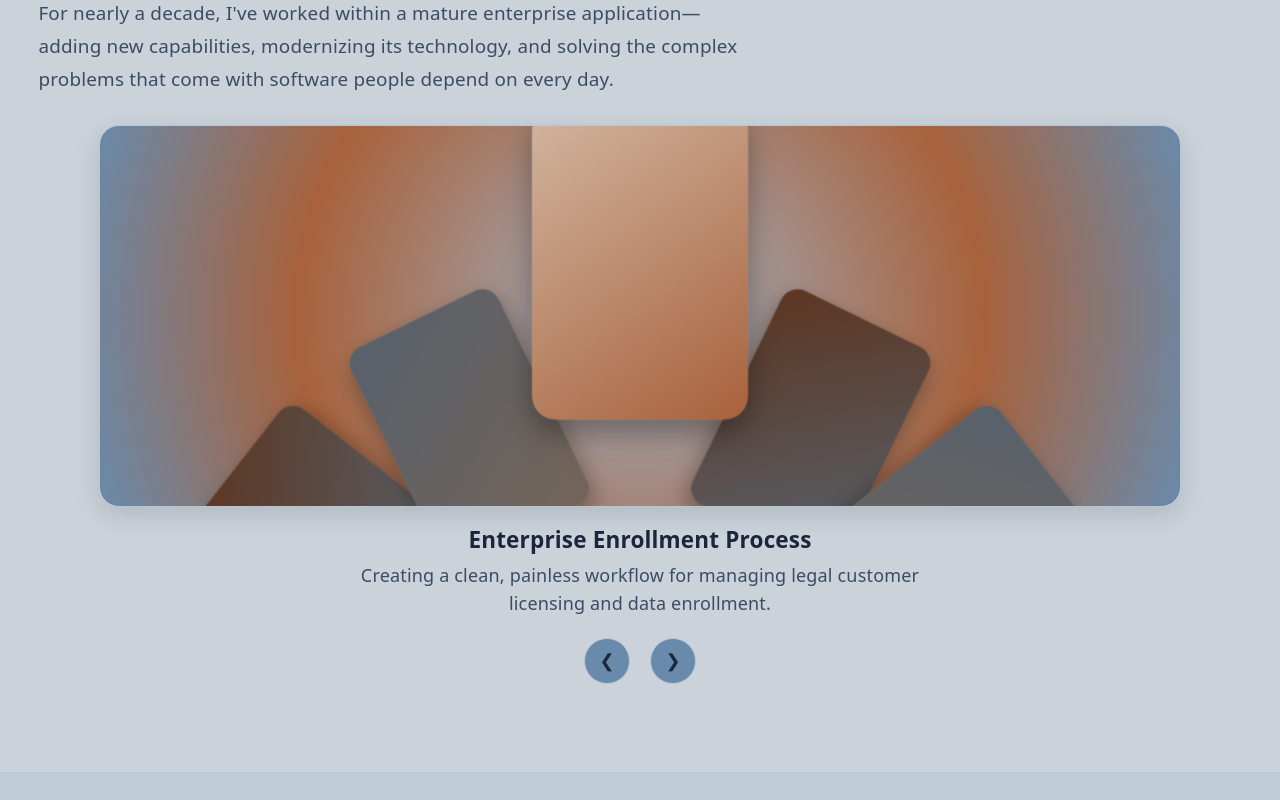
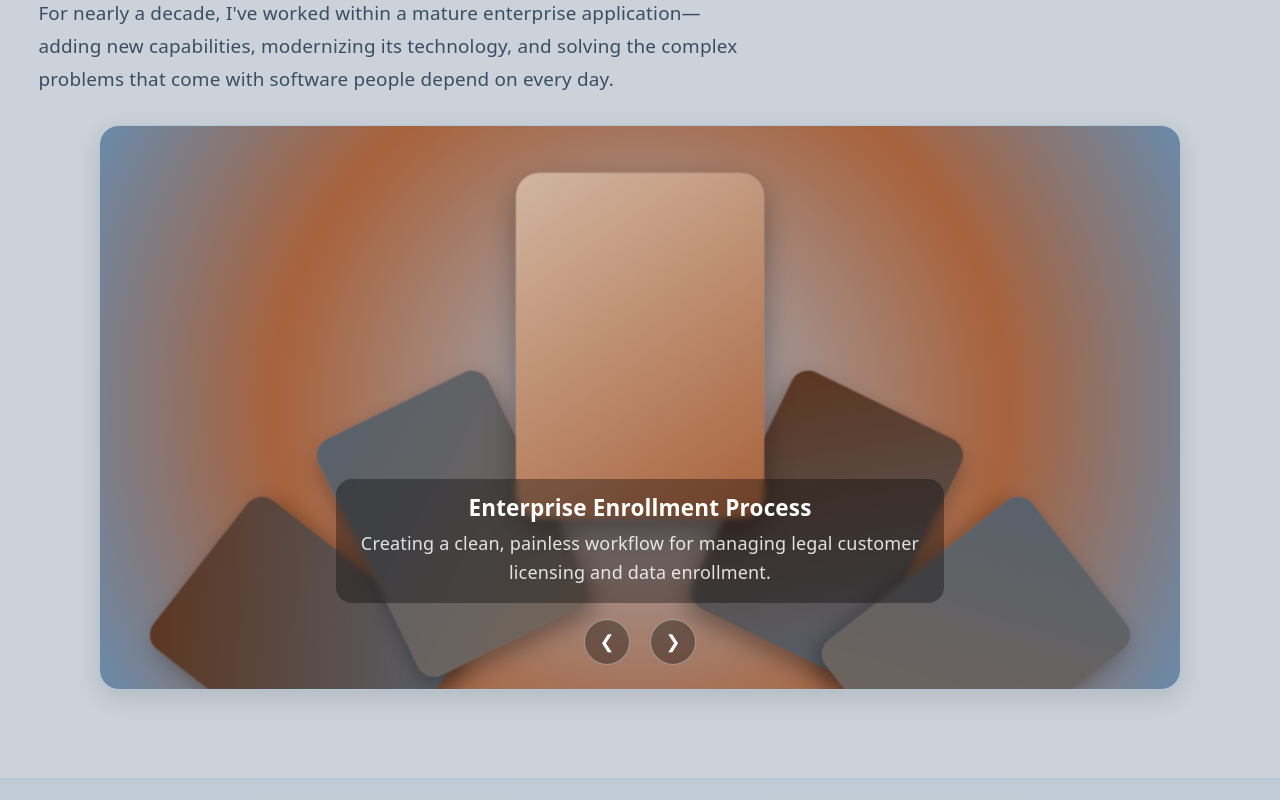
Before and after one commit to jswagger/jswagger-portfolio, a React (Vite) app: page / in a window 1280 px wide. Shown: the part 1180-1980 px from the top of the page. Built offline with nearby package versions, Linux system fonts and the light colour scheme.

Commit message:
carousel edits

```diff
--- a/src/components/CaseStudyCarousel.tsx
+++ b/src/components/CaseStudyCarousel.tsx
@@ -69,8 +69,8 @@ export default function CaseStudyCarousel({ items }: CaseStudyCarouselProps) {
             )
           })}
         </div>
-      </div>
 
+        <div className="case-carousel-overlay">
           <div className="case-carousel-caption">
             <h3>{activeItem.title}</h3>
             <p>{activeItem.description}</p>
@@ -90,5 +90,7 @@ export default function CaseStudyCarousel({ items }: CaseStudyCarouselProps) {
             </button>
           </div>
         </div>
+      </div>
+    </div>
   )
 }
--- a/src/components/components.css
+++ b/src/components/components.css
@@ -552,9 +552,9 @@ h1 {
 }
 
 .case-carousel {
-  --card-w: clamp(140px, 16vw, 200px);
-  --card-h: clamp(200px, 24vw, 290px);
-  --arc-radius: 620px;
+  --card-w: clamp(160px, 18vw, 230px);
+  --card-h: clamp(230px, 26vw, 320px);
+  --arc-radius: 680px;
   display: flex;
   flex-direction: column;
   align-items: center;
@@ -564,7 +564,7 @@ h1 {
   position: relative;
   width: 100%;
   max-width: 1080px;
-  height: clamp(280px, 34vw, 380px);
+  height: clamp(540px, 44vw, 660px);
   border-radius: 20px;
   border: 1px solid var(--border);
   box-shadow: 0 8px 24px var(--shadow);
@@ -575,7 +575,7 @@ h1 {
 .case-carousel-track {
   position: absolute;
   left: 50%;
-  top: 8%;
+  top: 18%;
   width: var(--card-w);
   height: var(--card-h);
   transform: translateX(-50%);
@@ -615,21 +615,37 @@ h1 {
   cursor: pointer;
 }
 
+.case-carousel-overlay {
+  position: absolute;
+  left: 50%;
+  bottom: 24px;
+  z-index: 20;
+  width: min(560px, 86%);
+  transform: translateX(-50%);
+  display: flex;
+  flex-direction: column;
+  align-items: center;
+  gap: 16px;
+}
+
 .case-carousel-caption {
-  max-width: 560px;
-  margin-top: 20px;
+  width: 100%;
   text-align: center;
+  padding: 16px 24px;
+  border-radius: 16px;
+  background: rgba(0, 0, 0, 0.34);
+  backdrop-filter: blur(3px);
 }
 
 .case-carousel-caption h3 {
   margin: 0 0 8px;
-  color: var(--text);
+  color: #fff;
   font-size: 1.25rem;
 }
 
 .case-carousel-caption p {
   margin: 0;
-  color: var(--text-muted);
+  color: rgba(255, 255, 255, 0.85);
   line-height: 1.6;
 }
 
@@ -637,24 +653,24 @@ h1 {
   display: flex;
   justify-content: center;
   gap: 20px;
-  margin-top: 20px;
 }
 
 .case-carousel-nav button {
   width: 46px;
   height: 46px;
   border-radius: 50%;
-  border: 1px solid var(--border);
-  background: var(--surface);
-  color: var(--text);
+  border: 1px solid rgba(255, 255, 255, 0.4);
+  background: rgba(0, 0, 0, 0.34);
+  backdrop-filter: blur(3px);
+  color: #fff;
   font-size: 1rem;
   cursor: pointer;
-  transition: border-color 220ms ease, color 220ms ease, transform 220ms ease;
+  transition: border-color 220ms ease, color 220ms ease, transform 220ms ease, background-color 220ms ease;
 }
 
 .case-carousel-nav button:hover:not(:disabled) {
-  border-color: var(--accent);
-  color: var(--accent);
+  border-color: #fff;
+  background: rgba(0, 0, 0, 0.5);
   transform: translateY(-2px);
 }
 
```
Lines whose indentation alone changed are shown as unchanged.
